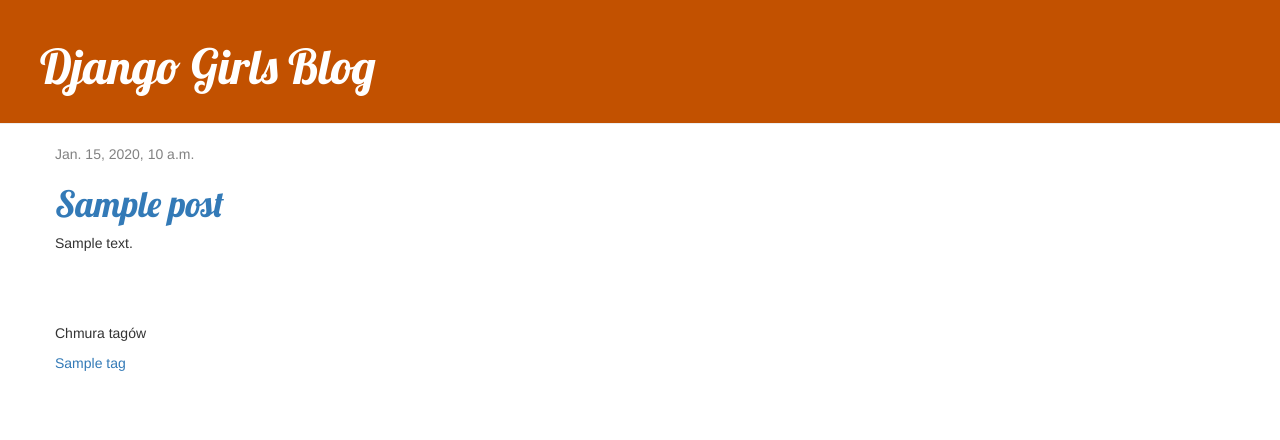
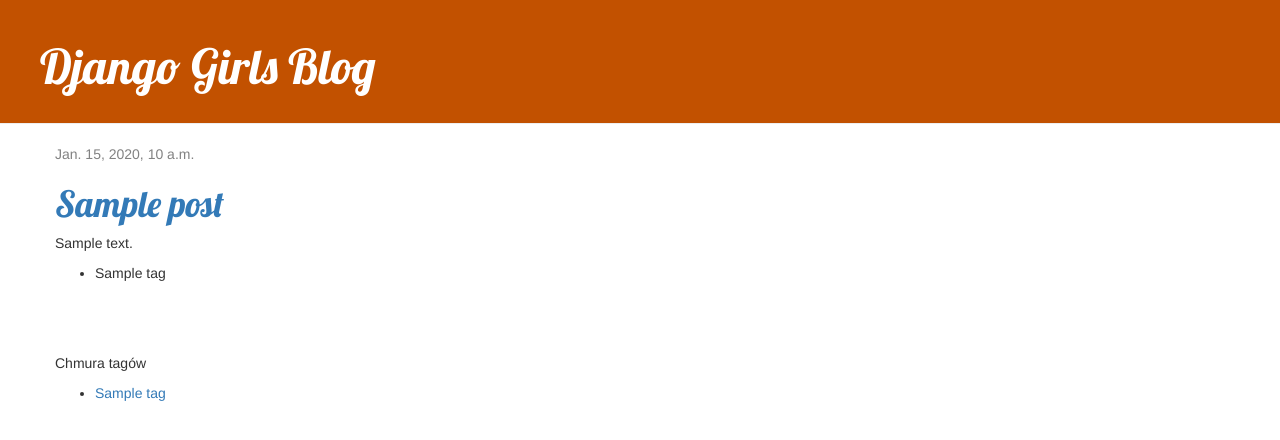
Before and after one commit to gitaramp/djangoBoys, a Django app: template mysite/blog/templates/blog/post_list.html in a window 1280 px wide. Shown: the top 440 px of the page. Run offline with Django 3.2, Linux system fonts and the light colour scheme; the template is opened without the code that fills it: most values are stand-ins (such as "Sample title", 1, 10 or a date in 2020); some libraries are stand-ins or nearby versions.

Commit message:
Update Tag Cloud and display tags under post

```diff
--- a/mysite/blog/templates/blog/post_detail.html
+++ b/mysite/blog/templates/blog/post_detail.html
@@ -12,5 +12,11 @@
         {% endif %}
         <h2>{{ post.title }}</h2>
         <p>{{ post.text|linebreaksbr }}</p>
+        <ul>
+            {% for tag in post.tags.all %}
+                <li> {{ tag.name }} </li>
+            {% endfor %}
+        </ul>
+        <p>{{ post.tag }}</p>
     </div>
 {% endblock %}
--- a/mysite/blog/templates/blog/post_list.html
+++ b/mysite/blog/templates/blog/post_list.html
@@ -8,12 +8,19 @@
             </div>
             <h1><a href="{% url 'post_detail' pk=post.pk %}">{{ post.title }}</a></h1>
             <p>{{ post.text|linebreaksbr }}</p>
+            <ul>
+                {% for tag in post.tags.all %}
+                    <li> {{ tag.name }} </li>
+                {% endfor %}
+            </ul>
         </div>
     {% endfor %}
-    <div class="tag-cloud">
-        <p class="tag-cloud-title">Chmura tagów</p>
-        {% for tag in tags %}
-            <a class="tag">{{ tag }}</a>
-        {% endfor %}
-    </div>
+    <section class="tags">
+        <p class="section-title">Chmura tagów</p>
+        <ul class="tag-cloud">
+            {% for tag in tags %}
+                <li><a class="tag">{{ tag }}</a></li>
+            {% endfor %}
+        </ul>
+    </section>
 {% endblock %}
```
